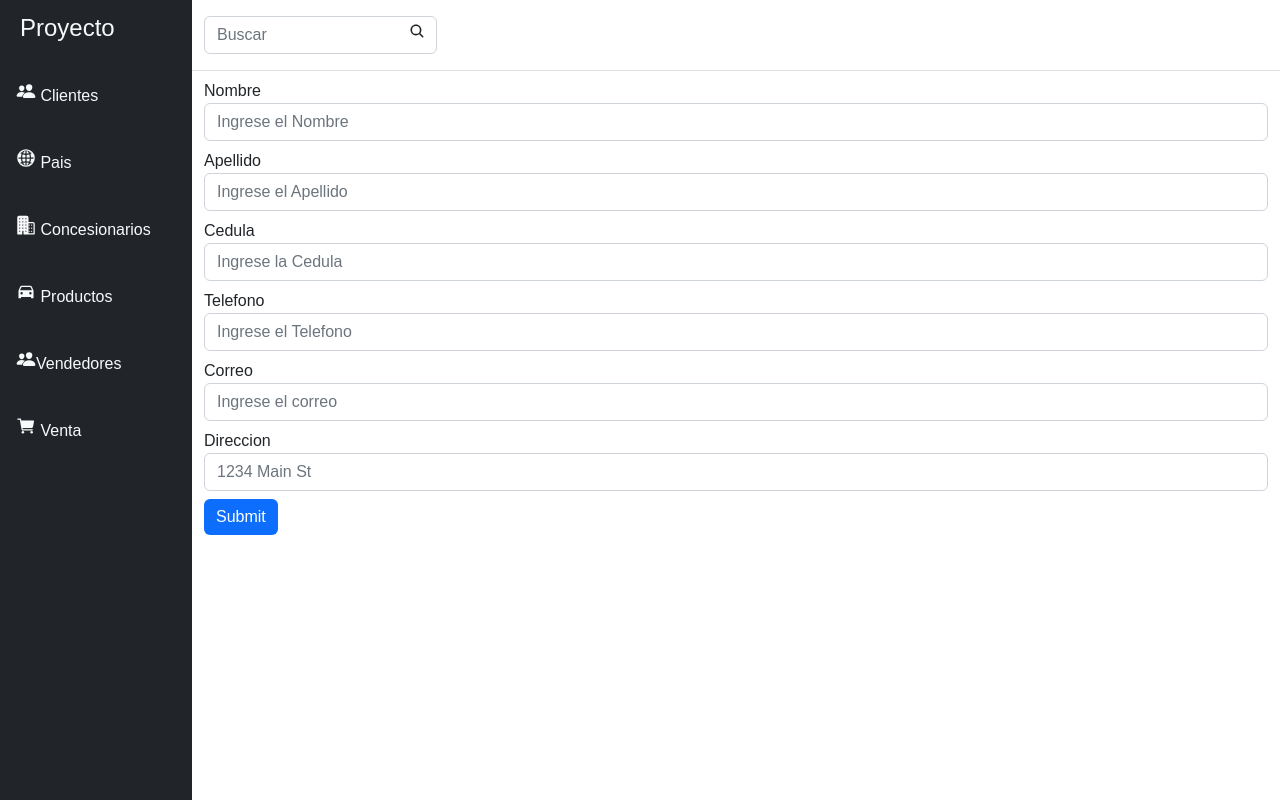
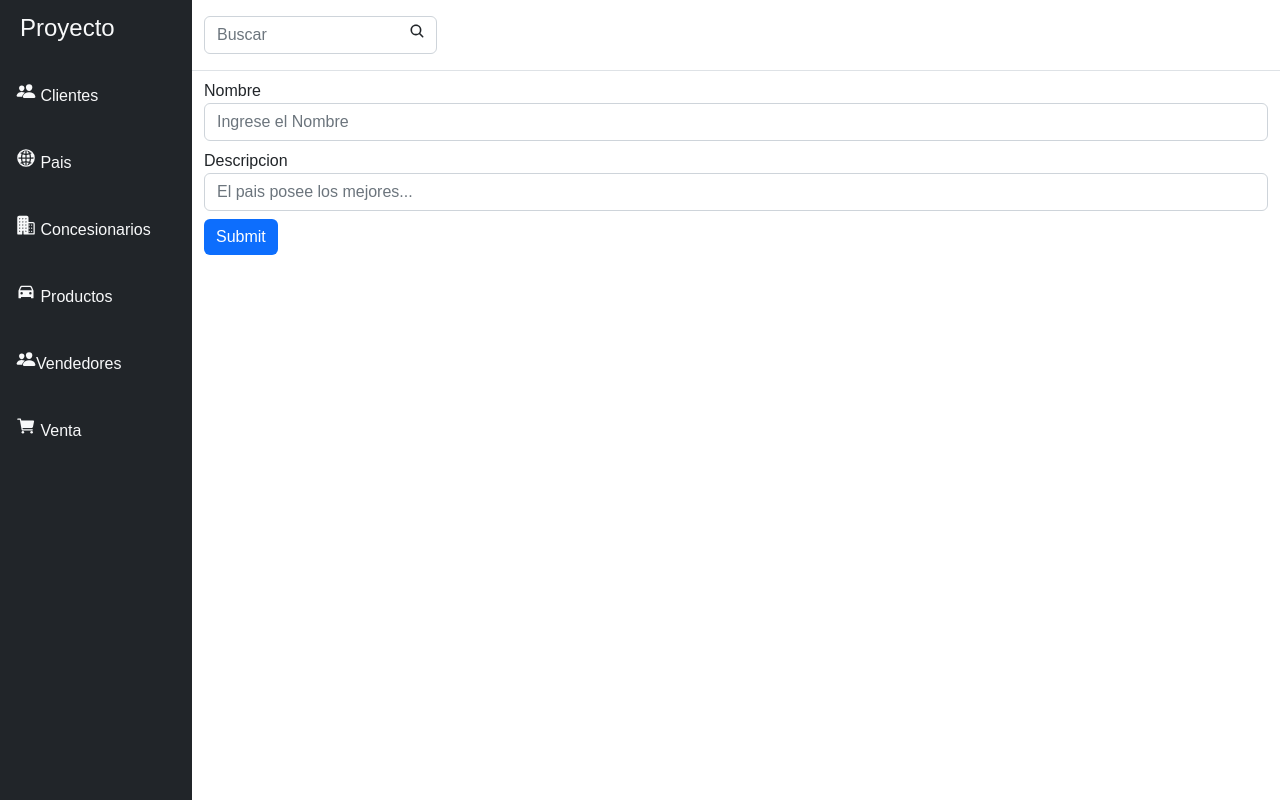
Before and after one commit to DxBaxterLu/Ventas, a PHP site: page /Ventas/Pais in a window 1280 px wide; the page is wider, and only the part inside the window is pictured. Run offline with PHP 8.4, Linux system fonts and the light colour scheme; some libraries are stand-ins or nearby versions.

Commit message:
Se modifico la vista de pais

```diff
--- a/Views/Pais/index.php
+++ b/Views/Pais/index.php
@@ -9,26 +9,11 @@
                     <input type="text" class="form-control mb-2" id="nombre" placeholder="Ingrese el Nombre">
                 </div>
                 <div class="form-group">
-                    <label for="apellido">Apellido</label>
-                    <input type="text" class="form-control mb-2" id="apellido" placeholder="Ingrese el Apellido">
+                    <label for="descripcion">Descripcion</label>
+                    <input type="text" class="form-control mb-2" id="descripcion" placeholder="El pais posee los mejores...">
                 </div>
-                <div class="form-group">
-                    <label for="cedula">Cedula</label>
-                    <input type="number" class="form-control mb-2" id="cedula" placeholder="Ingrese la Cedula">
-                </div>
-                <div class="form-group">
-                    <label for="telefono">Telefono</label>
-                    <input type="tel" class="form-control mb-2" id="telefono" placeholder="Ingrese el Telefono">
-                </div>
-                <div class="form-group">
-                    <label for="correo">Correo</label>
-                    <input type="email" class="form-control mb-2" id="correo" aria-describedby="emailHelp" placeholder="Ingrese el correo">
-                </div>
-                <div class="form-group">
-                    <label for="direccion">Direccion</label>
-                    <input type="text" class="form-control mb-2" id="direccion" placeholder="1234 Main St">
-                </div>
-                <button type="submit" class="btn btn-primary" onclick="frmClientes(event);">Submit</button>
+
+                <button type="submit" class="btn btn-primary" onclick="frmPais(event);">Submit</button>
             </form>
         </div>
     </section>
```
